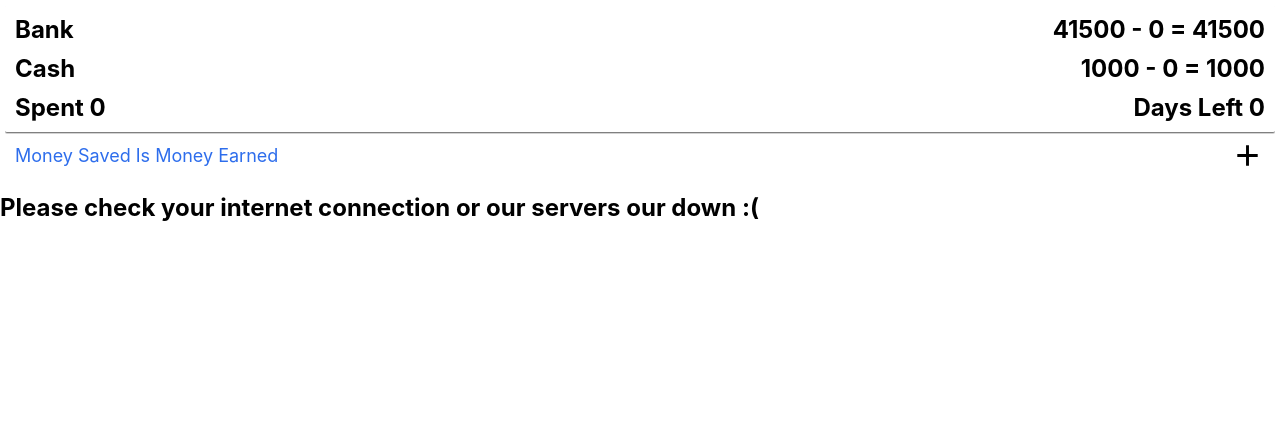
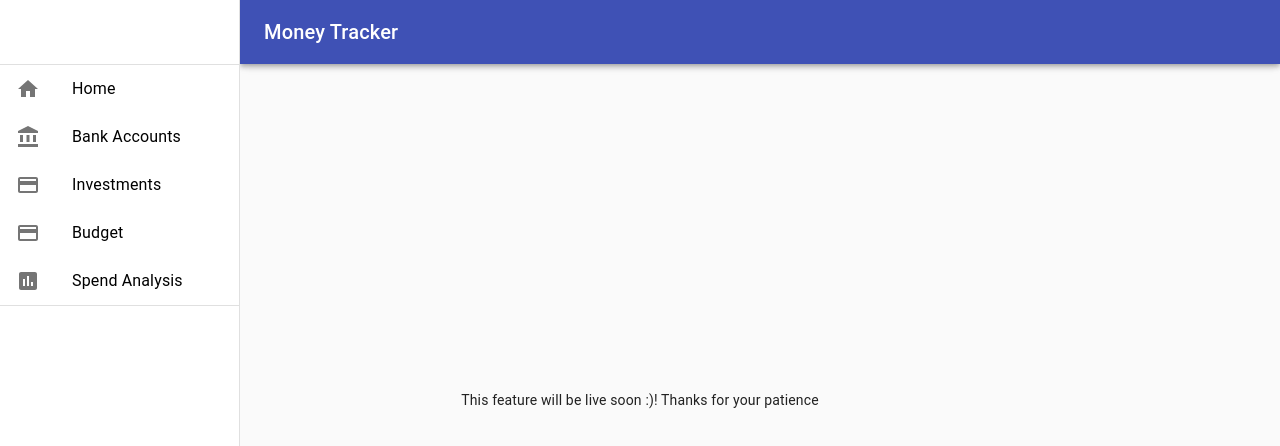
Before and after one commit to ankitt8/moneytracker, a React (Create React App) app: page /budget in a window 1280 px wide. Shown: the top 446 px of the page. Built offline with nearby package versions, Linux system fonts and the light colour scheme; no server answers.

Commit message:
Added Responsive Header Added routes to different upcoming features showing msg

```diff
--- a/package.json
+++ b/package.json
@@ -16,6 +16,7 @@
     "react": "^17.0.1",
     "react-dom": "^17.0.1",
     "react-redux": "^7.2.2",
+    "react-router-dom": "^5.2.0",
     "react-scripts": "4.0.1",
     "redux-devtools": "^3.7.0",
     "redux-devtools-extension": "^2.13.8",
--- a/src/App.css
+++ b/src/App.css
@@ -36,7 +36,10 @@
     transform: rotate(360deg);
   }
 }
-
+a {
+  text-decoration: none;
+  color: black;
+}
 ul {
   list-style: none;
 }
@@ -136,3 +139,10 @@ ul {
 .date-picker {
   margin-top:20px;
 }
+.new-feature {
+  height: 100vh;
+  /* width: 100vh; */
+  display: flex;
+  justify-content: center;
+  align-items: center;
+}
--- a/src/App.js
+++ b/src/App.js
@@ -4,14 +4,40 @@ import SnackBarFeedback from './components/SnackBarFeedback';
 import Transactions from './components/Transactions';
 import TransactionSummary from './components/TransactionSummary';
 import QuoteAndAddIcon from './components/QuoteAndAddIcon'
+import Header from './components/Header';
+// import Fab from '@material-ui/core/Fab';
+// import AddIcon from '@material-ui/icons/Add';
+import UpcomingFeature from './components/UpcomingFeature';
+import { BrowserRouter as Router, Switch, Route } from 'react-router-dom';
+
 function App() {
   return (
-    <div>
-      <TransactionSummary />
-      <QuoteAndAddIcon />
-      <Transactions />
-      <SnackBarFeedback />
-    </div>
+    <Router>
+      <Header />
+      <Switch >
+
+        <Route path="/bankaccounts">
+          <UpcomingFeature />
+        </Route>
+        <Route path="/investments">
+          <UpcomingFeature />
+        </Route>
+        <Route path="/budget">
+          <UpcomingFeature />
+        </Route>
+        <Route path="/analysis">
+          <UpcomingFeature />
+        </Route>
+        <Route path="/">
+          <div style={{ marginTop: '60px' }}>
+            <TransactionSummary />
+            <QuoteAndAddIcon />
+            <Transactions />
+            <SnackBarFeedback />
+          </div>
+        </Route>
+      </Switch>
+    </Router>
   );
 }
 
--- /dev/null
+++ b/src/components/Header.jsx
@@ -0,0 +1,188 @@
+import React from 'react';
+import PropTypes from 'prop-types';
+import AppBar from '@material-ui/core/AppBar';
+import CssBaseline from '@material-ui/core/CssBaseline';
+import Divider from '@material-ui/core/Divider';
+import Drawer from '@material-ui/core/Drawer';
+import Hidden from '@material-ui/core/Hidden';
+import IconButton from '@material-ui/core/IconButton';
+import InboxIcon from '@material-ui/icons/MoveToInbox';
+import List from '@material-ui/core/List';
+import ListItem from '@material-ui/core/ListItem';
+import ListItemIcon from '@material-ui/core/ListItemIcon';
+import ListItemText from '@material-ui/core/ListItemText';
+import MailIcon from '@material-ui/icons/Mail';
+import MenuIcon from '@material-ui/icons/Menu';
+import Toolbar from '@material-ui/core/Toolbar';
+import Typography from '@material-ui/core/Typography';
+import { makeStyles, useTheme } from '@material-ui/core/styles';
+import HomeIcon from '@material-ui/icons/Home';
+import AccountBalanceIcon from '@material-ui/icons/AccountBalance';
+import AssessmentIcon from '@material-ui/icons/Assessment';
+import PaymentIcon from '@material-ui/icons/Payment';
+import { Link } from 'react-router-dom'
+
+const drawerWidth = 240;
+
+const useStyles = makeStyles((theme) => ({
+  root: {
+    display: 'flex',
+  },
+  drawer: {
+    [theme.breakpoints.up('sm')]: {
+      width: drawerWidth,
+      flexShrink: 0,
+    },
+  },
+  appBar: {
+    [theme.breakpoints.up('sm')]: {
+      width: `calc(100% - ${drawerWidth}px)`,
+      marginLeft: drawerWidth,
+    },
+  },
+  menuButton: {
+    marginRight: theme.spacing(2),
+    [theme.breakpoints.up('sm')]: {
+      display: 'none',
+    },
+  },
+  // necessary for content to be below app bar
+  toolbar: theme.mixins.toolbar,
+  drawerPaper: {
+    width: drawerWidth,
+  },
+  content: {
+    flexGrow: 1,
+    padding: theme.spacing(3),
+  },
+}));
+
+function Header(props) {
+  const { window } = props;
+  const classes = useStyles();
+  const theme = useTheme();
+  const [mobileOpen, setMobileOpen] = React.useState(false);
+
+  const handleDrawerToggle = () => {
+    setMobileOpen(!mobileOpen);
+  };
+
+  const drawer = (
+    <div>
+      <div className={classes.toolbar} />
+      <Divider />
+      <Link to="/">
+        <ListItem button key="home" onClick={handleDrawerToggle}>
+          <ListItemIcon><HomeIcon /></ListItemIcon>
+          <ListItemText primary="Home" />
+        </ListItem>
+      </Link>
+      {/* <ListItem>
+        <Link to="/">Home</Link>
+      </ListItem> */}
+      <Link to="/bankaccounts">
+        <ListItem button key="bankaccount" onClick={handleDrawerToggle}>
+          <ListItemIcon><AccountBalanceIcon /></ListItemIcon>
+          <ListItemText primary="Bank Accounts" />
+        </ListItem>
+      </Link>
+
+      <Link to="/investments">
+        <ListItem button key="investments" onClick={handleDrawerToggle}>
+          <ListItemIcon><PaymentIcon /></ListItemIcon>
+          <ListItemText primary="Investments" />
+        </ListItem>
+      </Link>
+
+      <Link to="/budget">
+        <ListItem button key="budget" onClick={handleDrawerToggle}>
+          <ListItemIcon><PaymentIcon /></ListItemIcon>
+          <ListItemText primary="Budget" />
+        </ListItem>
+      </Link>
+
+      <Link to="/analysis">
+        <ListItem button key="analysis" onClick={handleDrawerToggle}>
+          <ListItemIcon><AssessmentIcon /></ListItemIcon>
+          <ListItemText primary="Spend Analysis" />
+        </ListItem>
+      </Link>
+      <Divider />
+      {/* <List>
+        {['All mail', 'Trash', 'Spam'].map((text, index) => (
+          <ListItem button key={text}>
+            <ListItemIcon>{index % 2 === 0 ? <InboxIcon /> : <MailIcon />}</ListItemIcon>
+            <ListItemText primary={text} />
+          </ListItem>
+        ))}
+      </List> */}
+    </div>
+  );
+
+  const container = window !== undefined ? () => window().document.body : undefined;
+
+  return (
+    <div className={classes.root}>
+      <CssBaseline />
+      <AppBar position="fixed" className={classes.appBar}>
+        <Toolbar>
+          <IconButton
+            color="inherit"
+            aria-label="open drawer"
+            edge="start"
+            onClick={handleDrawerToggle}
+            className={classes.menuButton}
+          >
+            <MenuIcon />
+          </IconButton>
+          <Typography variant="h6" noWrap>
+            Money Tracker
+          </Typography>
+        </Toolbar>
+      </AppBar>
+      <nav className={classes.drawer} aria-label="mailbox folders">
+        {/* The implementation can be swapped with js to avoid SEO duplication of links. */}
+        <Hidden smUp implementation="css">
+          <Drawer
+            container={container}
+            variant="temporary"
+            anchor={theme.direction === 'rtl' ? 'right' : 'left'}
+            open={mobileOpen}
+            onClose={handleDrawerToggle}
+            classes={{
+              paper: classes.drawerPaper,
+            }}
+            ModalProps={{
+              keepMounted: true, // Better open performance on mobile.
+            }}
+          >
+            {drawer}
+          </Drawer>
+        </Hidden>
+        <Hidden xsDown implementation="css">
+          <Drawer
+            classes={{
+              paper: classes.drawerPaper,
+            }}
+            variant="permanent"
+            open
+          >
+            {drawer}
+          </Drawer>
+        </Hidden>
+      </nav>
+
+
+    </div>
+  );
+}
+
+Header.propTypes = {
+  /**
+   * Injected by the documentation to work in an iframe.
+   * You won't need it on your project.
+   */
+  window: PropTypes.func,
+};
+
+export default Header;
--- /dev/null
+++ b/src/components/UpcomingFeature.jsx
@@ -0,0 +1,9 @@
+import React from 'react'
+export default function UpcomingFeature() {
+  return (
+    <div className='new-feature'>
+      This feature will be live soon :)!
+      Thanks for your patience
+    </div>
+  )
+}
```
Also changed, not shown: src/index.js (+5 -5 lines), src/rupee.png (added), 1 other file (tests, documents, lock files or other folders).
